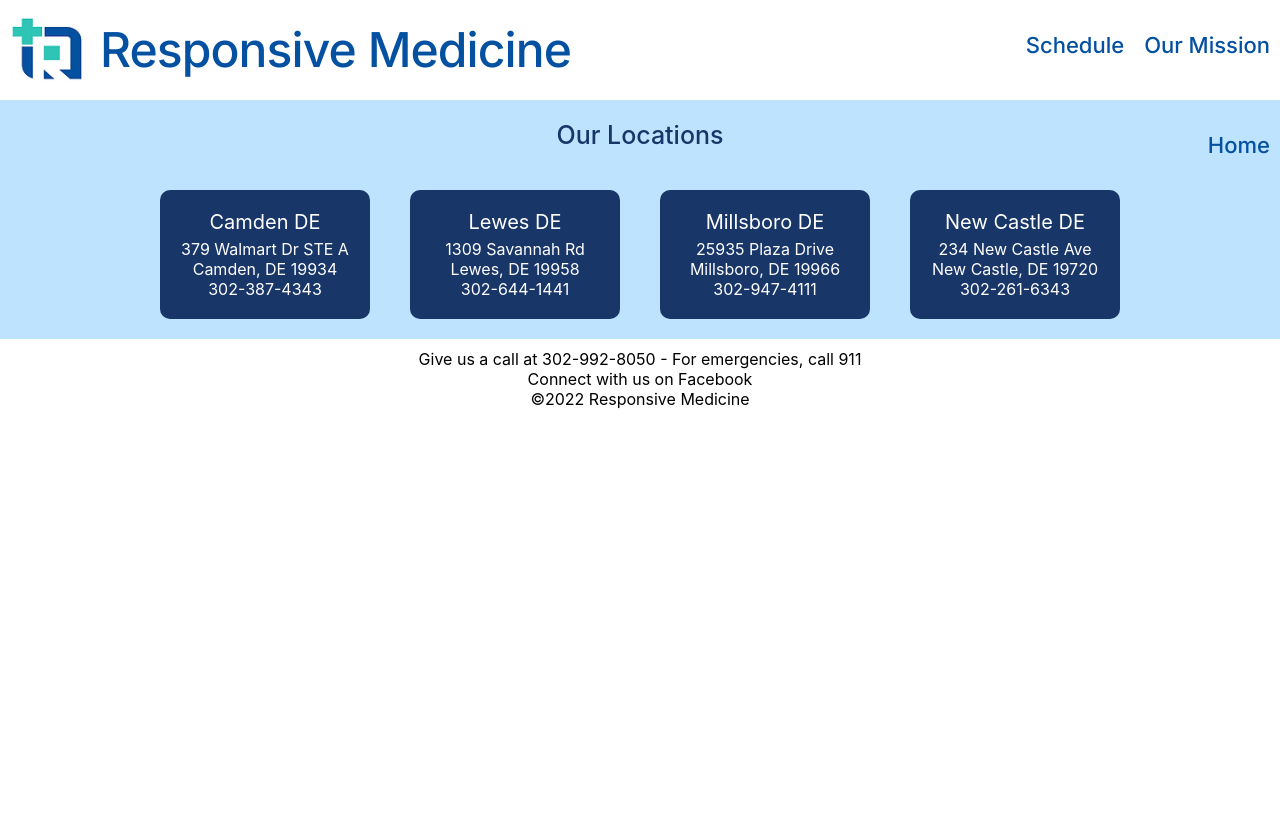
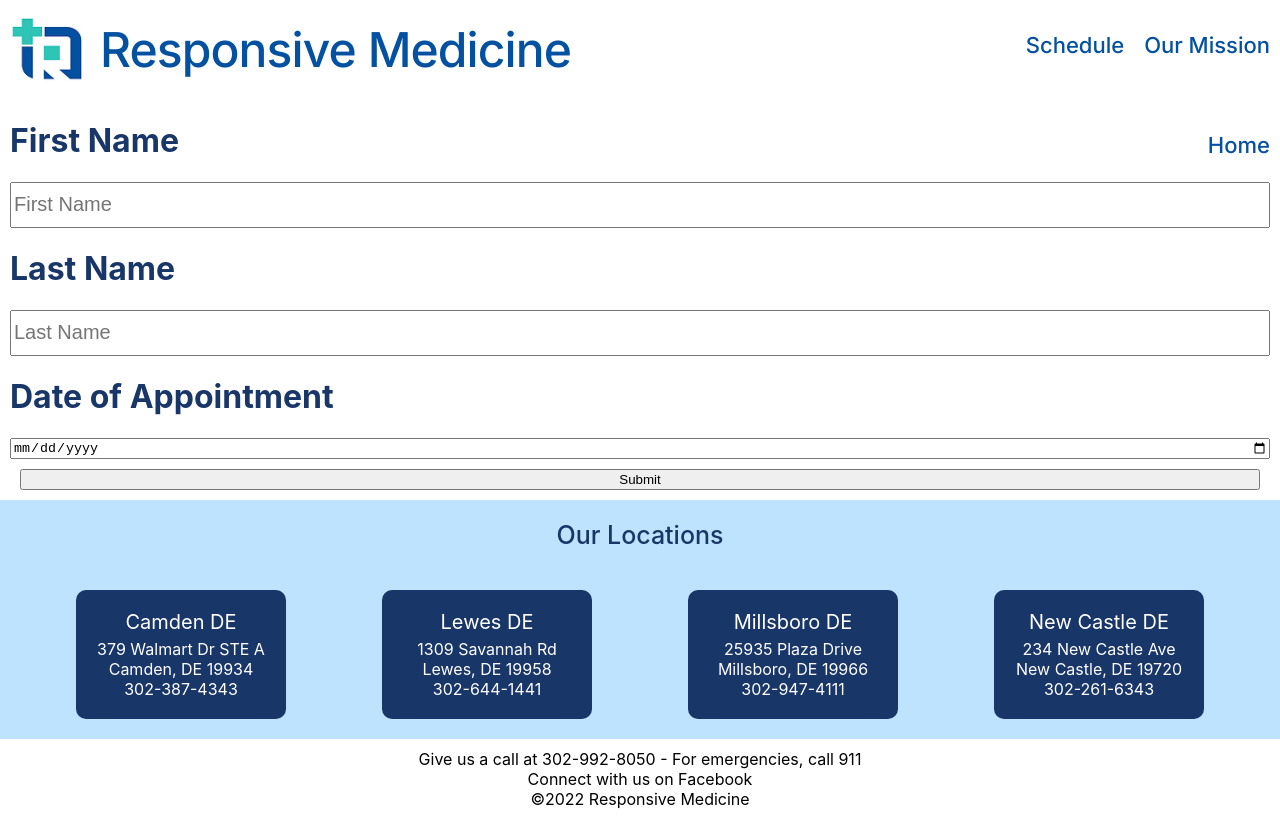
Before and after one commit to braynguyen/responsive-health, a React (Create React App) app: page /Schedule in a window 1280 px wide. Built offline with nearby package versions, Linux system fonts and the light colour scheme.

Commit message:
fixed footer and started appointments

```diff
--- a/src/modules/Appointment.js
+++ b/src/modules/Appointment.js
@@ -1,4 +1,5 @@
 import React, { useState } from "react";
+import './appointment.css';
 
 export default function Appointment() {
   const [profile, setProfile] = useState({});
@@ -18,6 +19,7 @@ export default function Appointment() {
 
   return (
     <form>
+      <h1>First Name</h1>
       <input
         value={profile.firstName || ''}
         name="firstName"
@@ -25,6 +27,7 @@ export default function Appointment() {
         placeholder="First Name"
         onChange={handleChange}
       />
+      <h1>Last Name</h1>
       <input
         value={profile.lastName || ''}
         type="text"
@@ -32,10 +35,11 @@ export default function Appointment() {
         placeholder="Last Name"
         onChange={handleChange}
       />
+      <h1>Date of Appointment</h1>
       <input
-        value={profile.bday || ''}
+        value={profile.date || ''}
         type="date"
-        name="bday"
+        name="date"
         onChange={handleChange}
       />
       <button type="submit" onClick={handleSubmit}>Submit</button>
--- a/src/modules/Header.js
+++ b/src/modules/Header.js
@@ -1,6 +1,6 @@
 import * as React from "react";
 import "./header.css"
-import img from './responsive-logo.png'
+import img from '../responsive-logo.png'
 import { Link } from "react-router-dom";
 
 export default function Header() {
--- a/src/modules/Information.js
+++ b/src/modules/Information.js
@@ -14,7 +14,7 @@ export default function Information() {
           <img
             src="https://firebasestorage.googleapis.com/v0/b/unify-v3-copy.appspot.com/o/96tr8mm1gfj-117%3A753?alt=media&token=05f0cfaa-7afd-4879-ab39-9bd70cfb2527"
             alt="Not Found"
-            className="ResponsiveMediceneImage"
+            className="ResponsiveMedicineImage"
           />
           <img
             src="https://firebasestorage.googleapis.com/v0/b/unify-v3-copy.appspot.com/o/96tr8mm1gfj-502%3A1342?alt=media&token=788c5af7-b2fc-4652-89f0-d6a4660c8646"
--- a/src/modules/Schedule.js
+++ b/src/modules/Schedule.js
@@ -1,10 +1,12 @@
 import Header from './Header';
 import Footer from './Footer';
+import Appointment from './Appointment';
 
 function Schedule() {
   return (
     <div className="App">
       <Header />
+      <Appointment />
       <Footer />
     </div>
   );
--- /dev/null
+++ b/src/modules/appointment.css
@@ -0,0 +1,20 @@
+form {
+    display: flex;
+    flex-direction: column;
+    padding-left: 10px;
+    padding-right: 10px;
+    color: #193669;
+}
+
+button {
+    margin: 10px;
+}
+
+input[type=text] {
+    height: 40px;
+    font-size: 20px;
+}
+
+input[type=date] {
+
+}
--- a/src/modules/footer.css
+++ b/src/modules/footer.css
@@ -24,8 +24,10 @@
 }
 
 .boxes {
-    justify-content: center;
+    justify-content: space-evenly;
+    align-items: stretch;
     display: flex;
+    flex-wrap: wrap;
     flex-direction: row;
     border: black;
     background-color: #BDE3FF;
```
Also changed, not shown: src/responsive-logo.png (renamed from src/modules/responsive-logo.png).
